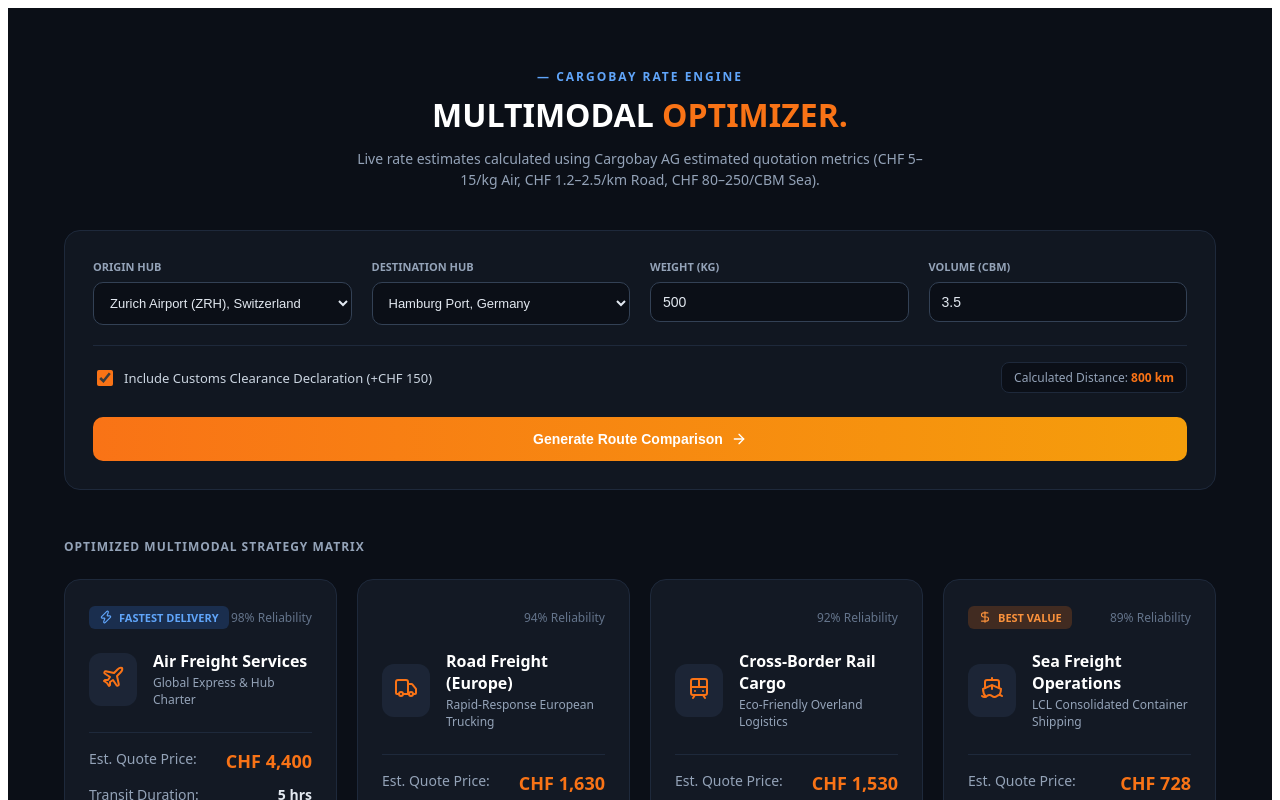
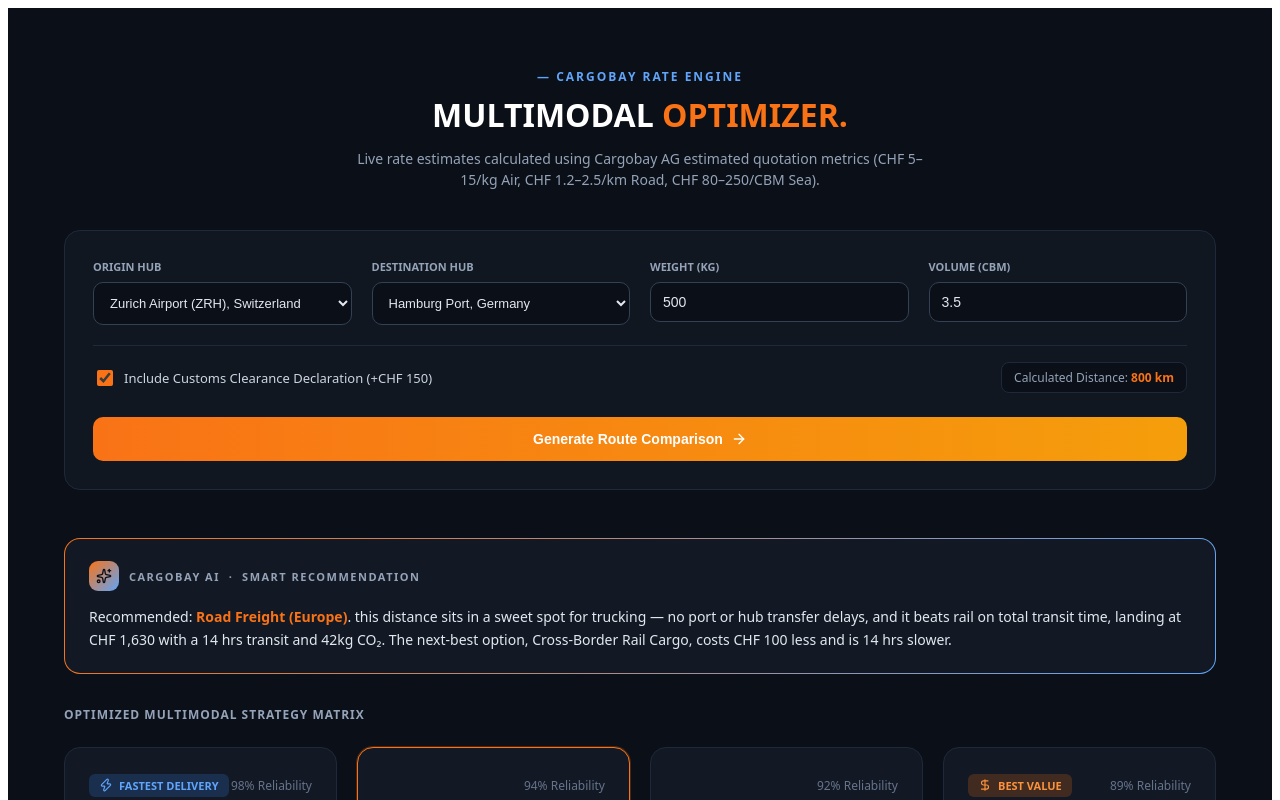
Before and after one commit to MorsCodee/CargoBay_proposal, a React (Vite) app: page / in a window 1280 px wide. Both pictures are taken after a click on the button "Generate Route Comparison". Shown: the top 800 px of the page. Built offline with nearby package versions, Linux system fonts and the light colour scheme.

Commit message:
Update MultimodalOptimizer to display a smart ai recommender

```diff
--- a/src/MultimodalOptimizer.jsx
+++ b/src/MultimodalOptimizer.jsx
@@ -8,7 +8,8 @@
   DollarSign,
   Leaf,
   ArrowRight,
-  FileCheck
+  FileCheck,
+  Sparkles
 } from 'lucide-react';
 
 const LOCATION_OPTIONS = [
@@ -137,6 +138,57 @@
   }
 };
 
+// Plain-language justification per mode, used inside the AI insight sentence
+const REASON_CLAUSE = {
+  air: 'time sensitivity outweighs cost here, and air is the only mode that clears this distance in hours rather than days',
+  road: 'this distance sits in a sweet spot for trucking — no port or hub transfer delays, and it beats rail on total transit time',
+  rail: 'rail lands the strongest balance of cost and emissions for this distance, without the multi-day wait sea freight requires',
+  sea: 'the volume-to-weight ratio favors a consolidated container — cost per CBM drops well below any land or air option'
+};
+
+function formatDuration(hrs) {
+  return hrs >= 24 ? `${(hrs / 24).toFixed(1)} days` : `${hrs} hrs`;
+}
+
+// Weighted scoring across all 4 modes: cost 40%, speed 35%, emissions 25%.
+// Pure front-end heuristic — no external AI call, but framed as an AI-generated insight.
+function buildRecommendation(modes) {
+  const costs = modes.map((m) => m.costCHF);
+  const times = modes.map((m) => m.timeHrs);
+  const co2s = modes.map((m) => m.co2Kg);
+
+  const minCost = Math.min(...costs), maxCost = Math.max(...costs);
+  const minTime = Math.min(...times), maxTime = Math.max(...times);
+  const minCo2 = Math.min(...co2s), maxCo2 = Math.max(...co2s);
+
+  const scored = modes.map((m) => {
+    const costScore = maxCost === minCost ? 1 : 1 - (m.costCHF - minCost) / (maxCost - minCost);
+    const timeScore = maxTime === minTime ? 1 : 1 - (m.timeHrs - minTime) / (maxTime - minTime);
+    const co2Score = maxCo2 === minCo2 ? 1 : 1 - (m.co2Kg - minCo2) / (maxCo2 - minCo2);
+    return { ...m, overall: costScore * 0.4 + timeScore * 0.35 + co2Score * 0.25 };
+  });
+
+  scored.sort((a, b) => b.overall - a.overall);
+  const [best, runnerUp] = scored;
+
+  const costDiff = runnerUp.costCHF - best.costCHF;
+  const timeDiff = runnerUp.timeHrs - best.timeHrs;
+
+  let comparison = `The next-best option, ${runnerUp.title}, `;
+  const parts = [];
+  if (costDiff !== 0) {
+    parts.push(`costs CHF ${Math.abs(costDiff).toLocaleString()} ${costDiff > 0 ? 'more' : 'less'}`);
+  }
+  if (timeDiff !== 0) {
+    parts.push(`is ${formatDuration(Math.abs(timeDiff))} ${timeDiff > 0 ? 'slower' : 'faster'}`);
+  }
+  comparison += parts.length ? parts.join(' and ') + '.' : 'performs almost identically on this route.';
+
+  const text = `Recommended: ${best.title}. ${REASON_CLAUSE[best.id]}, landing at CHF ${best.costCHF.toLocaleString()} with a ${formatDuration(best.timeHrs)} transit and ${best.co2Kg.toLocaleString()}kg CO₂. ${comparison}`;
+
+  return { best, text };
+}
+
 export default function MultimodalOptimizer() {
   const [origin, setOrigin] = useState('Zurich Airport (ZRH), Switzerland');
   const [destination, setDestination] = useState('Hamburg Port, Germany');
@@ -147,11 +199,16 @@
   const [results, setResults] = useState(null);
   const [loading, setLoading] = useState(false);
 
+  const [insight, setInsight] = useState(null);
+  const [insightReady, setInsightReady] = useState(false);
+
   const currentDistance = ROUTE_DISTANCES[origin]?.[destination] || 500;
 
   const calculateRoutes = (e) => {
     e.preventDefault();
     setLoading(true);
+    setInsight(null);
+    setInsightReady(false);
 
     setTimeout(() => {
       const weightTons = weight / 1000;
@@ -233,6 +290,13 @@
 
       setResults(processedModes);
       setLoading(false);
+
+      // Short delay so the insight card feels like it's actually reasoning
+      // over the freshly computed matrix, rather than appearing instantly.
+      setTimeout(() => {
+        setInsight(buildRecommendation(processedModes));
+        setInsightReady(true);
+      }, 650);
     }, 400);
   };
 
@@ -246,6 +310,20 @@
       minHeight: '100vh',
       boxSizing: 'border-box'
     }}>
+      <style>{`
+        @keyframes cb-pulse-dot {
+          0%, 80%, 100% { opacity: 0.25; transform: scale(0.85); }
+          40% { opacity: 1; transform: scale(1); }
+        }
+        @keyframes cb-fade-in {
+          from { opacity: 0; transform: translateY(6px); }
+          to { opacity: 1; transform: translateY(0); }
+        }
+        .cb-dot { animation: cb-pulse-dot 1.1s ease-in-out infinite; }
+        .cb-dot:nth-child(2) { animation-delay: 0.15s; }
+        .cb-dot:nth-child(3) { animation-delay: 0.3s; }
+        .cb-insight-in { animation: cb-fade-in 0.4s ease-out; }
+      `}</style>
       <div style={{ maxWidth: '1152px', margin: '0 auto' }}>
 
         {/* Header */}
@@ -395,6 +473,61 @@
           </button>
         </form>
 
+        {/* AI Insight Card */}
+        {results && (
+          <div style={{
+            position: 'relative',
+            marginBottom: '32px',
+            padding: '1px',
+            borderRadius: '16px',
+            background: 'linear-gradient(120deg, #f97316, #60a5fa)'
+          }}>
+            <div style={{
+              backgroundColor: '#131924',
+              borderRadius: '15px',
+              padding: '22px 24px'
+            }}>
+              <div style={{ display: 'flex', alignItems: 'center', gap: '10px', marginBottom: '14px' }}>
+                <div style={{
+                  width: '30px',
+                  height: '30px',
+                  borderRadius: '9px',
+                  background: 'linear-gradient(135deg, #f97316, #60a5fa)',
+                  display: 'flex',
+                  alignItems: 'center',
+                  justifyContent: 'center',
+                  flexShrink: 0
+                }}>
+                  <Sparkles size={16} color="#0b0f17" />
+                </div>
+                <span style={{ fontSize: '11px', fontWeight: '700', letterSpacing: '1.5px', textTransform: 'uppercase', color: '#94a3b8' }}>
+                  Cargobay AI &nbsp;·&nbsp; Smart Recommendation
+                </span>
+              </div>
+
+              {!insightReady ? (
+                <div style={{ display: 'flex', alignItems: 'center', gap: '10px', color: '#94a3b8', fontSize: '13px' }}>
+                  <span>Analyzing shipment profile</span>
+                  <span style={{ display: 'flex', gap: '4px' }}>
+                    <span className="cb-dot" style={{ width: '5px', height: '5px', borderRadius: '50%', backgroundColor: '#f97316', display: 'inline-block' }} />
+                    <span className="cb-dot" style={{ width: '5px', height: '5px', borderRadius: '50%', backgroundColor: '#f97316', display: 'inline-block' }} />
+                    <span className="cb-dot" style={{ width: '5px', height: '5px', borderRadius: '50%', backgroundColor: '#f97316', display: 'inline-block' }} />
+                  </span>
+                </div>
+              ) : (
+                <p className="cb-insight-in" style={{ margin: 0, fontSize: '14px', lineHeight: '1.65', color: '#e2e8f0' }}>
+                  {insight.text.split(insight.best.title).map((chunk, i, arr) => (
+                    <React.Fragment key={i}>
+                      {chunk}
+                      {i < arr.length - 1 && <strong style={{ color: '#f97316' }}>{insight.best.title}</strong>}
+                    </React.Fragment>
+                  ))}
+                </p>
+              )}
+            </div>
+          </div>
+        )}
+
         {/* Results Matrix showing all 4 modes */}
         {results && (
           <div>
@@ -406,6 +539,7 @@
               {results.map((item) => {
                 const IconComponent = item.icon;
                 const BadgeIcon = item.badgeIcon;
+                const isRecommended = insightReady && insight.best.id === item.id;
 
                 return (
                   <div
@@ -413,7 +547,8 @@
                     style={{
                       backgroundColor: '#131924',
                       borderRadius: '16px',
-                      border: '1px solid #1e293b',
+                      border: isRecommended ? '1px solid #f97316' : '1px solid #1e293b',
+                      boxShadow: isRecommended ? '0 0 0 1px rgba(249, 115, 22, 0.25)' : 'none',
                       padding: '24px',
                       display: 'flex',
                       flexDirection: 'column',
```
